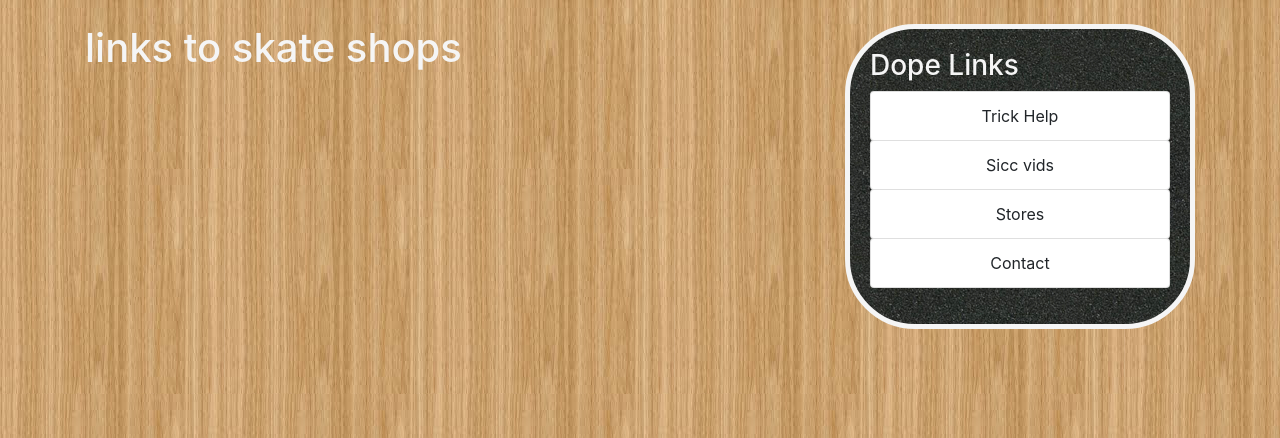
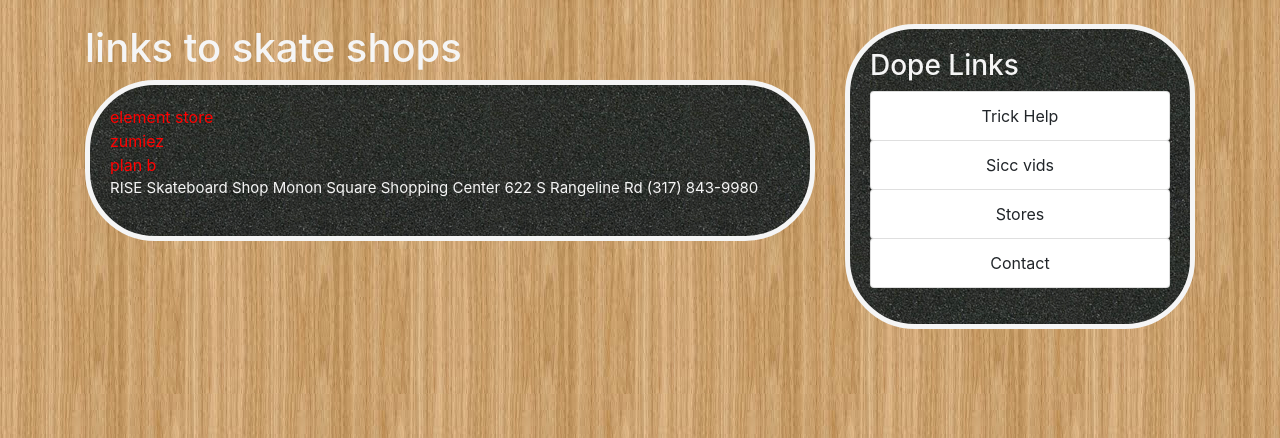
Before and after one commit to nicholascoxe/BlueBadgeApp, a Django app: page /store/ in a window 1280 px wide. Shown: the part 56-494 px from the top of the page. Run offline with Django 3.2, Linux system fonts and the light colour scheme; some libraries are stand-ins or nearby versions.

Commit message:
html changes and css

```diff
--- a/blue_badge/blog/templates/blog/store.html
+++ b/blue_badge/blog/templates/blog/store.html
@@ -1,4 +1,16 @@
 {% extends "blog/base.html" %}
 {%block content%}
+
     <h1>links to skate shops</h1>
+    <div class="content-section" >
+    <a target='_' style=color:red href="https://www.elementbrand.com">element store</a>
+    <br>
+    <a target='_' style=color:red href="https://www.zumiez.com/">zumiez</a>
+    <br>
+    <a target='_' style=color:red href="https://planbskateboards.com/">plan b</a>
+    <p style= font-size:15px>RISE Skateboard Shop
+        Monon Square Shopping Center
+        622 S Rangeline Rd
+        (317) 843-9980</p>
+    </div>
 {%endblock content %}
```
Also changed, not shown: blue_badge/blog/templates/blog/about.html (+4 -19 lines).
